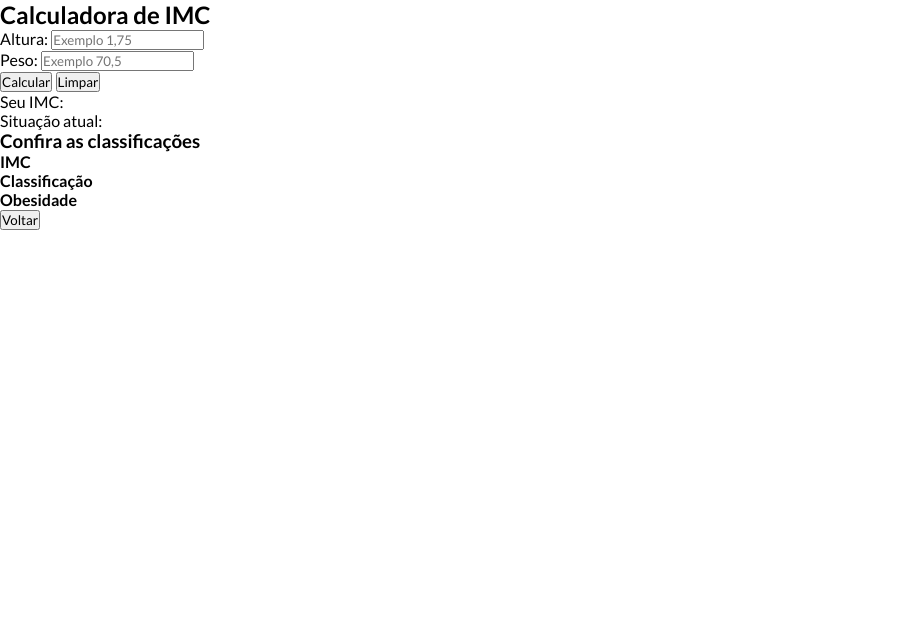
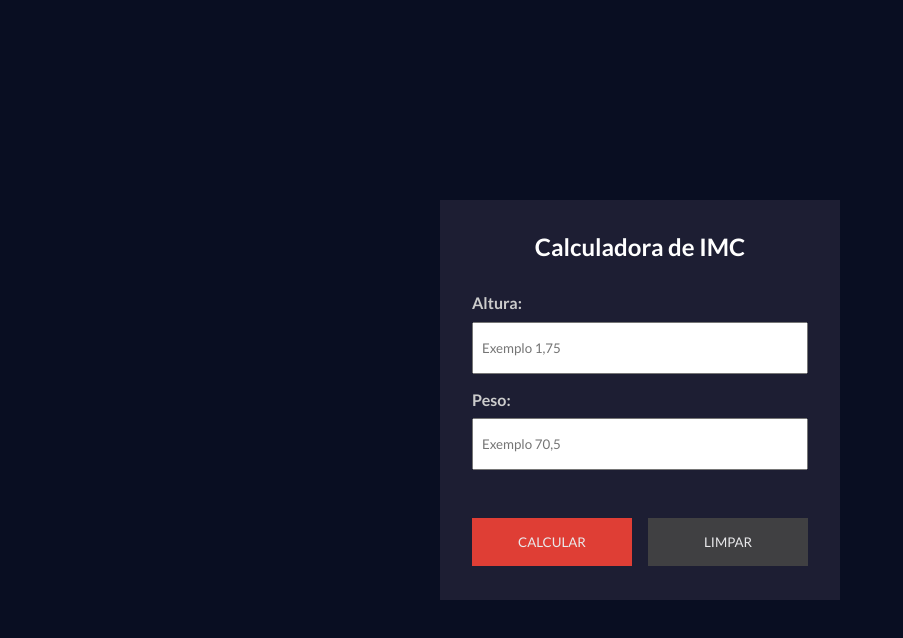
Before and after one commit to gabriel-kobayashi/calculadora-de-imc, a plain HTML site: page index.html in a window 1280 px wide. Shown: the whole page, without its empty margins (0-903 px from the left). Drawn offline with Linux system fonts and the light colour scheme.

Commit message:
style: Adiciona estilos do formulário da Calculadora de IMC

```diff
--- a/css/styles.css
+++ b/css/styles.css
@@ -4,3 +4,78 @@
   box-sizing: border-box;
   font-family: "Lato", sans-serif;
 }
+
+body {
+  background-color: #090e22;
+  display: flex;
+  justify-content: center;
+  align-items: center;
+  min-height: 100vh;
+  color: #fff;
+}
+
+.hide {
+  display: none !important;
+}
+
+.container {
+  min-width: 400px;
+  min-height: 400px;
+  background-color: #1d1e33;
+  padding: 2rem;
+}
+
+/* IMC Form */
+#calc-container h2 {
+  text-align: center;
+  margin-bottom: 2rem;
+}
+
+.form-inputs {
+  display: flex;
+  flex-direction: column;
+  justify-content: space-between;
+}
+
+.form-control {
+  display: flex;
+  flex-direction: column;
+  flex: 1;
+  margin-bottom: 1rem;
+}
+
+.form-control label {
+  font-weight: bold;
+  margin-bottom: 0.6rem;
+  color: #ccc;
+}
+
+.form-control input {
+  padding: 1rem 0.5rem;
+}
+
+.action-control {
+  display: flex;
+  justify-content: space-between;
+  margin-top: 2rem;
+  gap: 1rem;
+}
+
+button {
+  text-transform: uppercase;
+  padding: 1rem 1.5rem;
+  background-color: #f44236;
+  border: none;
+  color: #fff;
+  cursor: pointer;
+  opacity: 0.9;
+  flex: 1;
+}
+
+button:hover {
+  opacity: 1;
+}
+
+#clear-btn {
+  background-color: #444;
+}
--- a/index.html
+++ b/index.html
@@ -44,7 +44,7 @@
           </div>
         </form>
       </div>
-      <div id="result-container">
+      <div id="result-container" class="hide">
         <p id="imc-number">Seu IMC: <span></span></p>
         <p id="imc-info">Situação atual: <span></span></p>
         <h3>Confira as classificações</h3>
```
